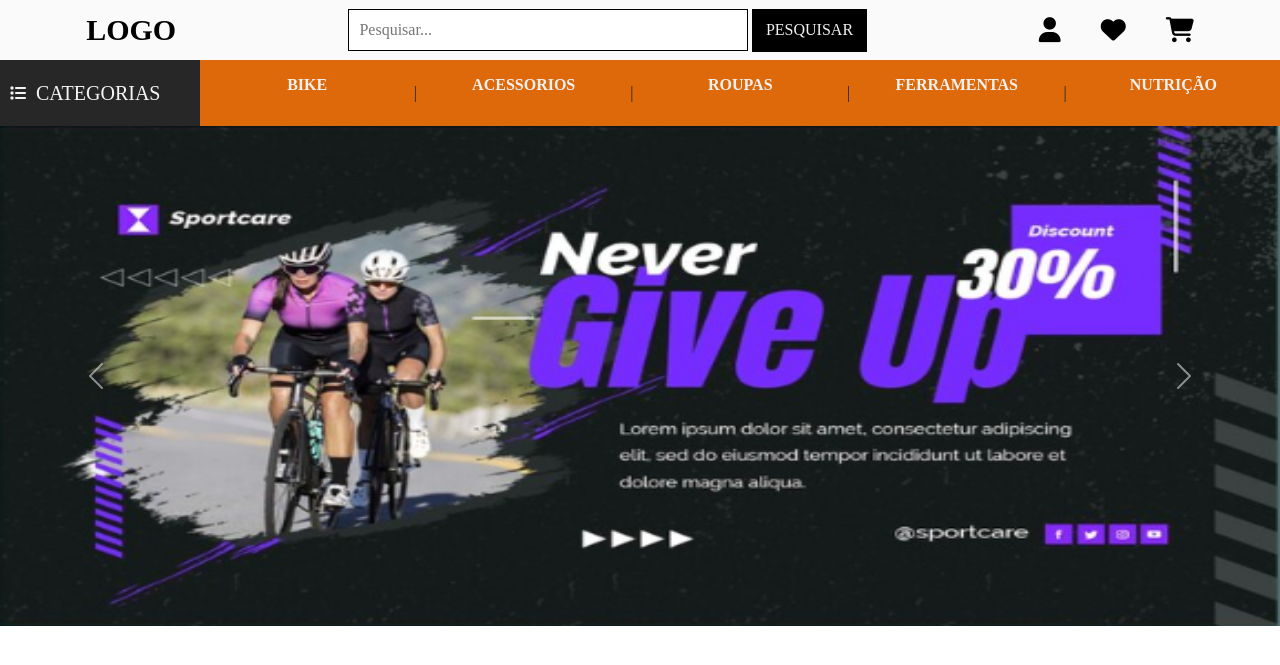
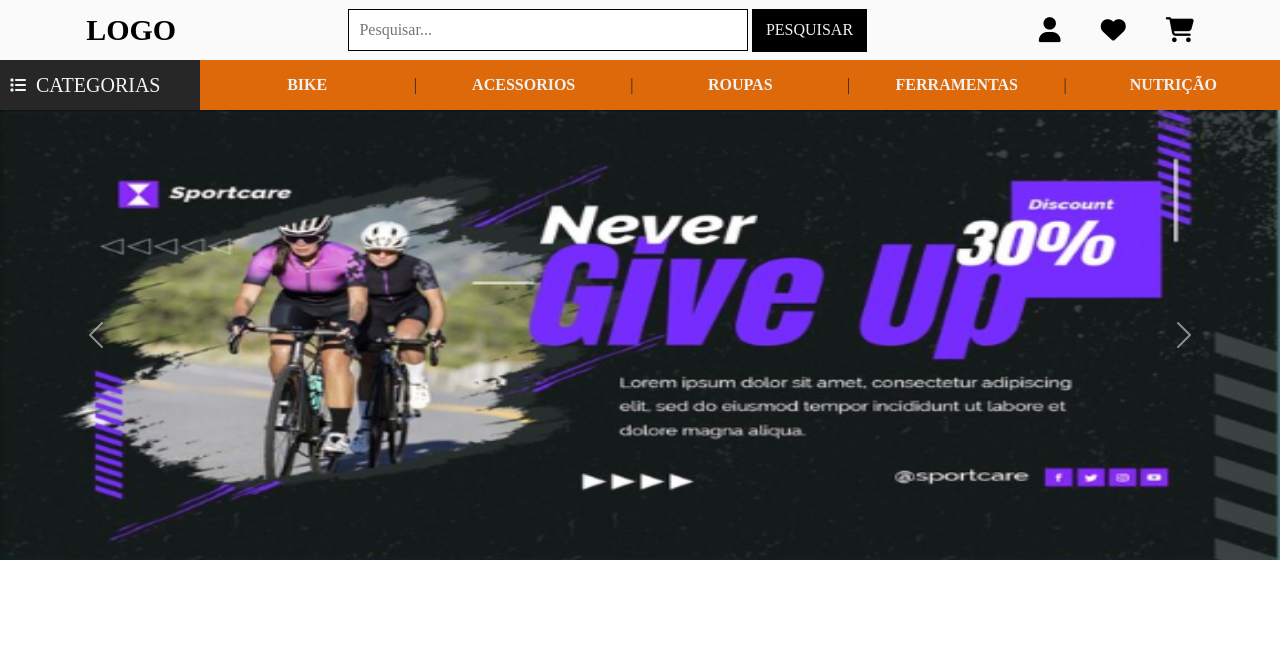
Before and after one commit to MarcusVBMoreira/Bike-Sports-Gaspar, a PHP site: page /bike-sports-gaspar/ in a window 1280 px wide. Shown: the top 665 px of the page. Run offline with PHP 8.4, Linux system fonts and the light colour scheme.

Commit message:
banner reajustado

```diff
--- a/assets/css/home.css
+++ b/assets/css/home.css
@@ -1,5 +1,5 @@
 .carousel-item img{
     width: 100%;
-    height: 500px;
+    height: 450px;
     z-index: 0;
 }
--- a/index.html
+++ b/index.html
@@ -43,7 +43,7 @@
             </div>
             <ul class="nav-list-2">
                 <li>
-                    <a href="">Bike</a><br>
+                    <a href="">Bike</a>
                     <ul class="dropdown">
                         <li><a href="">Montain Bike</a></li>
                         <li><a href="">Eletric Bike</a></li>
```
